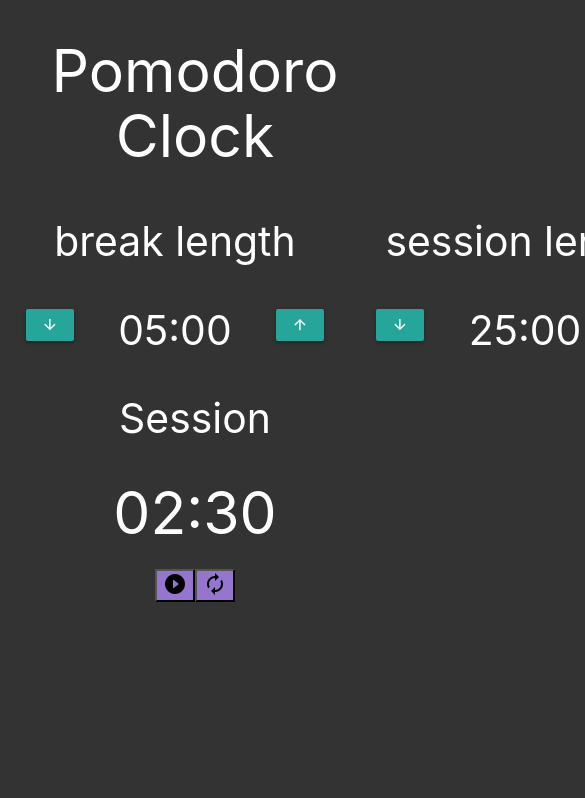
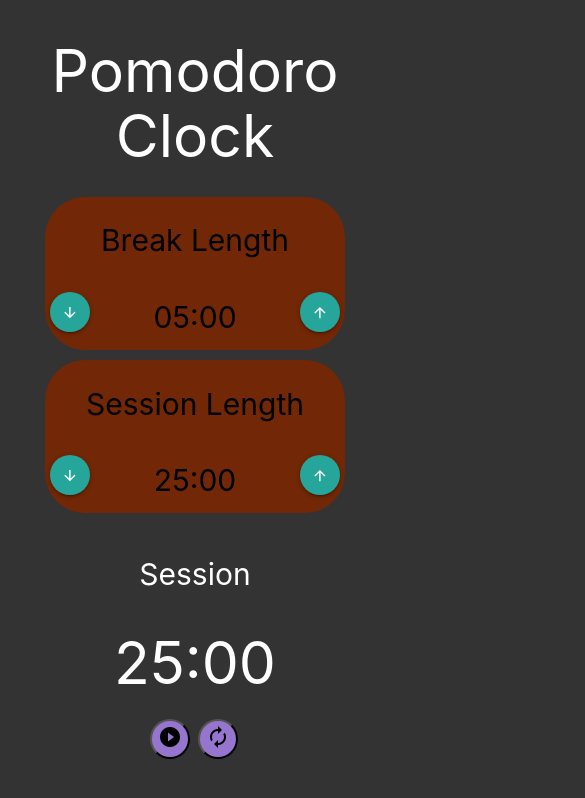
Before and after one commit to Kvirike/pomodoro-clock, a React (Create React App) app: page / in a window 390 px wide. Shown: the top 798 px of the page, 585 px wide, since content can reach past the window. Built offline with nearby package versions, Linux system fonts and the light colour scheme.

Commit message:
responsive/styles
making project responsive, adding styles

```diff
--- a/src/App.css
+++ b/src/App.css
@@ -2,9 +2,11 @@ body{
     color: white;
     background-color: #333;
 }
+#root{
+    padding-bottom: 25px;
+}
 .dual-container{
     display: grid;
-    grid-template-columns: 1fr 1fr;
     width:700px;
     margin: auto;
     justify-items: center;
@@ -16,3 +18,50 @@ body{
     justify-items: center;
     align-items: center;
 }
+.btns{
+    border-radius: 30px;
+    margin: 0 5px 0 3px;
+    width: 40px;
+    height: 40px;
+    cursor: pointer;
+}
+.div-sec{
+    background-color: rgb(114, 39, 6);
+    border-radius: 35px;
+    color: #c8c5c5;
+}
+.btn{
+    border-radius: 40px;
+    padding: 5px;
+    width:40px;
+    height:40px;
+}
+@media (min-width: 712px)  {
+    .dual-container{
+        display: grid;
+        grid-template-columns: 1fr 1fr;
+    }
+
+}
+
+@media (max-width: 712px)  {
+    .dual-container{
+        width: 350px;
+        margin-top: 20px;
+    }
+    .text{
+        margin-top: 40px;
+    }
+    .div-sec{
+        color: #000000;
+        margin: 5px;
+    }
+    h3{
+        font-size: 30px;
+    }
+    .div-sec{
+        background-color: rgb(114, 39, 6);
+        border-radius: 40px;
+        color:black;
+    }
+}
--- a/src/App.js
+++ b/src/App.js
@@ -4,7 +4,7 @@ import sound from './media/alarm.mp3'
 
 
 function App() {
-  const [displayTime, setDisplayTime]= useState(25 * 6);
+  const [displayTime, setDisplayTime]= useState(25 * 60);
   const [breakTime, setBreakTime] = useState(5 * 60);
   const [sessionTime, setSessionTime] = useState(25 * 60);
   const [timerOn, setTimerOn] = useState(false);
@@ -92,34 +92,34 @@ function App() {
   }
 
   return (
-    <div className='center-align'>
+    <div className='center-align main-div'>
       <h1>Pomodoro Clock</h1>
       <div className='dual-container'>
         <Length
-          title={"break length"}
+          title={"Break Length"}
           changeTime={changeTime}
           type={"break"}
           time={breakTime}
           formatTime={formatTime}
         />
         <Length
-          title={"session length"}
+          title={"Session Length"}
           changeTime={changeTime}
           type={"session"}
           time={sessionTime}
           formatTime={formatTime}
         />
       </div>
-      <h3>{onBreak ? "Break" : "Session"}</h3>
+      <h3 className='text'>{onBreak ? "Break" : "Session"}</h3>
       <h1>{formatTime(displayTime)}</h1>
-      <button className='"btn-large deep-purple lighten-2' onClick={controlTime}>
+      <button className='"btn-large deep-purple lighten-2 btns' onClick={controlTime}>
         {timerOn ?
           (<i className='material-icons'>pause_circle_filled</i>)
           :
           (<i className='material-icons'>play_circle_filled</i>)
         }
       </button>
-      <button className='"btn-large deep-purple lighten-2' onClick={resetTime}>
+      <button className='"btn-large deep-purple lighten-2 btns' onClick={resetTime}>
         <i className='material-icons'>autorenew</i>
       </button>
     </div>
@@ -128,14 +128,14 @@ function App() {
 
 function Length({title, changeTime, type, time, formatTime}){
   return(
-    <div>
+    <div className='div-sec'>
       <h3>{title}</h3>
       <div className='time-sets'>
-        <button className='btn-small deep-purpel lighten-2' onClick={() => changeTime(-60, type)}>
+        <button className='btn-small lighten-2 btn' onClick={() => changeTime(-60, type)}>
           <i className='material-icons'>arrow_downward</i>
         </button>
         <h3>{formatTime(time)}</h3>
-        <button className='btn-small deep-purpel lighten-2' onClick={() => changeTime(60, type)}>
+        <button className='btn-small  lighten-2 btn' onClick={() => changeTime(60, type)}>
           <i className='material-icons'>arrow_upward</i>
         </button>
       </div>
```
